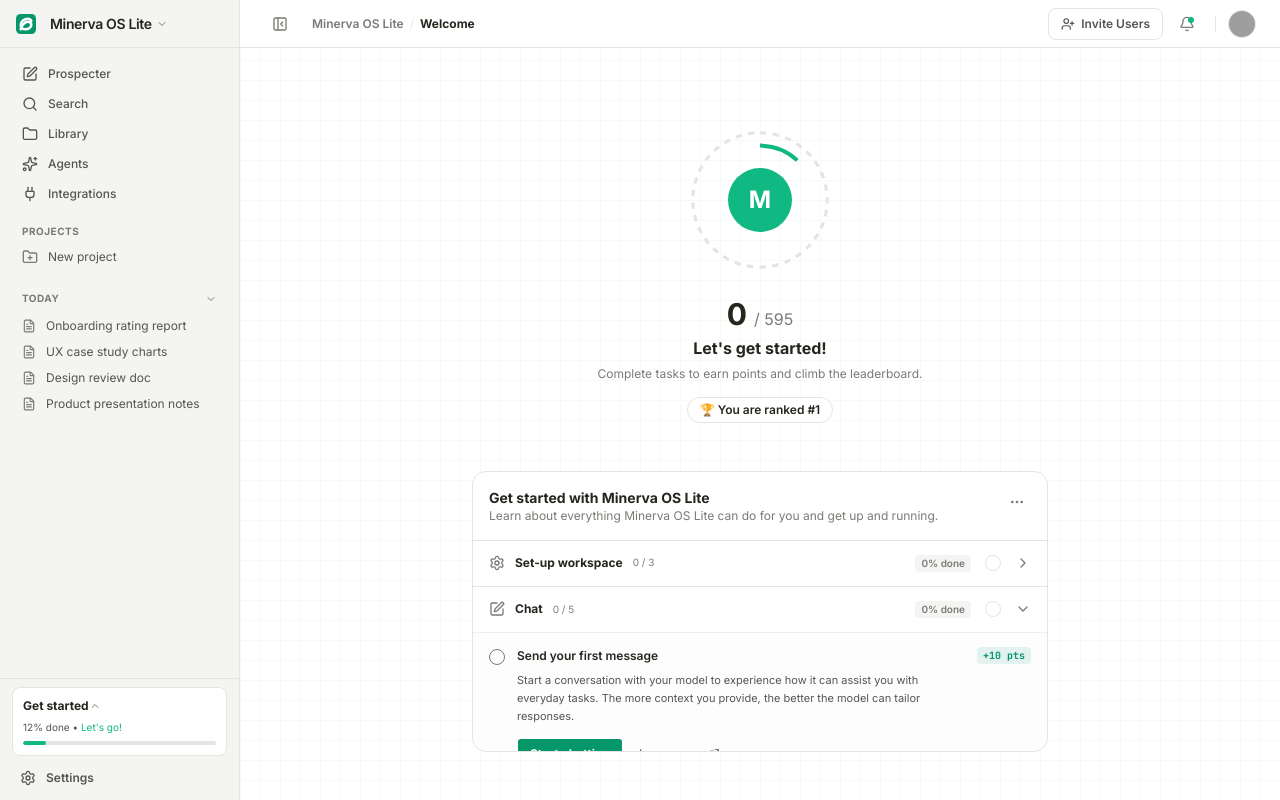
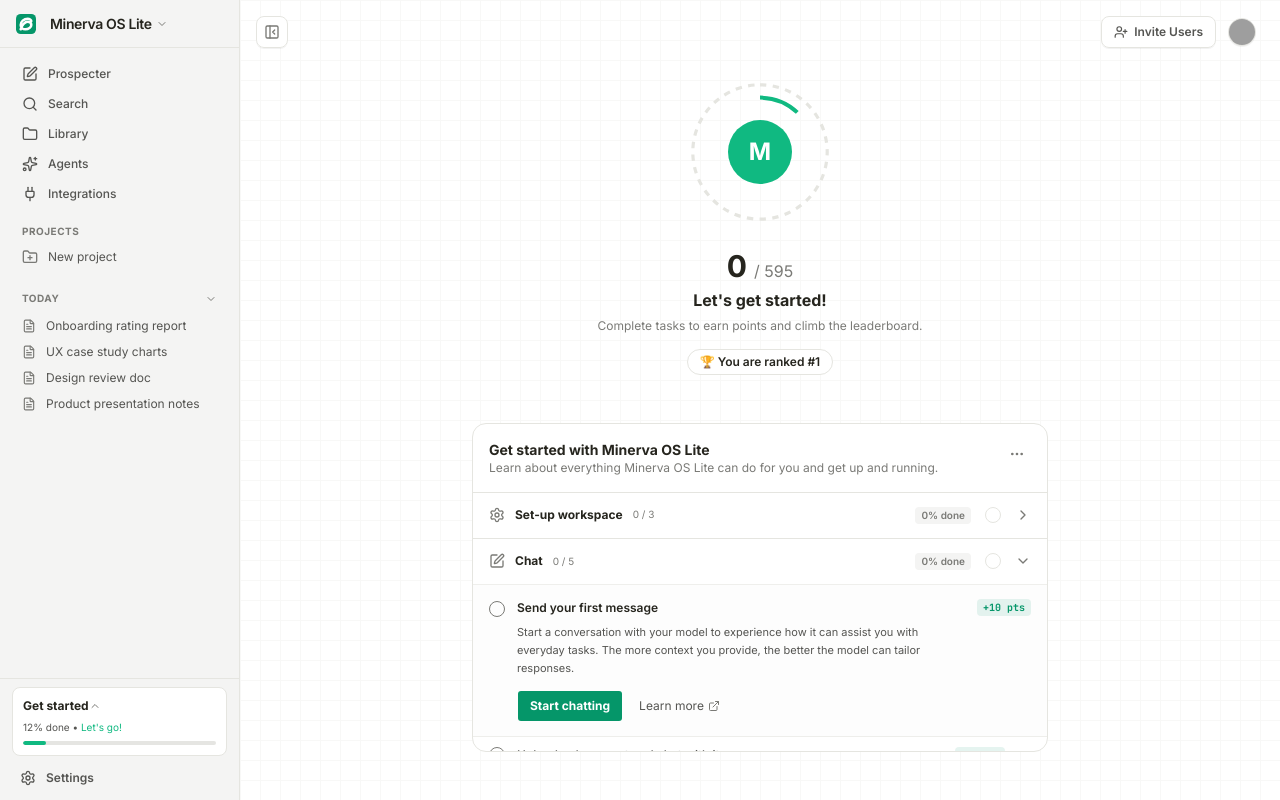
Before and after one commit to Endsi3g/minerva-os-lite-desktop, a Next.js app: page /welcome in a window 1280 px wide. Built offline with nearby package versions, Linux system fonts and the light colour scheme; grey boxes are pictures that could not be loaded.

Commit message:
feat(welcome): style welcome page floating elements (Invite Users, avatar) in top-right and left-aligned collapse button close to sidebar border

```diff
--- a/app/welcome/page.tsx
+++ b/app/welcome/page.tsx
@@ -19,7 +19,6 @@
   Settings,
   PanelLeftClose,
   UserPlus,
-  Bell,
   Loader2,
   Check,
   Menu
@@ -269,13 +268,12 @@
       {/* Main Page Content Area */}
       <div className="flex-1 flex flex-col justify-between relative overflow-hidden bg-white">
 
-        {/* Unified App Top Header bar */}
-        <header className="flex h-12 items-center justify-between border-b border-[#e5e5e0] bg-white px-6 shrink-0 z-20 relative">
-          <div className="flex items-center gap-4">
+        {/* Floating Collapse Toggle / Menu Button (to the right of the sidebar) */}
+        <div className="absolute top-4 left-4 z-30 flex items-center gap-2">
           <Button
             variant="ghost"
             size="icon"
-              className="lg:hidden h-8 w-8 text-[#7a7a76] hover:text-[#26251e]"
+            className="lg:hidden h-8 w-8 text-[#7a7a76] hover:text-[#26251e] border border-[#e5e5e0] bg-white/80 backdrop-blur-xs shadow-2xs"
             onClick={() => setSidebarOpen(true)}
           >
             <Menu className="h-4 w-4" />
@@ -283,38 +281,26 @@
 
           <button
             onClick={toggleCollapse}
-              className="h-8 w-8 hidden lg:flex items-center justify-center rounded text-[#7a7a76] hover:bg-[#e5e5e2]/60 transition-colors"
+            className="hidden lg:flex h-8 w-8 items-center justify-center rounded-md border border-[#e5e5e0] bg-white/80 backdrop-blur-xs text-[#7a7a76] hover:text-[#26251e] hover:bg-[#e5e5e2]/60 transition-colors shadow-2xs"
             aria-label={isCollapsed ? "Expand sidebar" : "Collapse sidebar"}
           >
             {isCollapsed ? <ChevronRight className="h-4 w-4" /> : <PanelLeftClose className="h-4 w-4" />}
           </button>
-
-            <div className="flex items-center gap-1.5 text-xs font-semibold text-[#7a7a76]">
-              <Link href="/today" className="hover:text-[#26251e]">Minerva OS Lite</Link>
-              <span className="text-[#e5e5e0] font-normal">/</span>
-              <span className="text-[#26251e] font-bold">Welcome</span>
-            </div>
         </div>
 
-          <div className="flex items-center gap-2">
+        {/* Floating Top-Right Actions (Invite Users & Profile) */}
+        <div className="absolute top-4 right-6 flex items-center gap-3 z-30 pointer-events-auto">
           <Button
             onClick={() => setShowInviteModal(true)}
             variant="ghost"
             size="sm"
-              className="h-8 text-xs font-semibold text-[#555552] hover:text-[#26251e] hover:bg-[#e5e5e2]/60 flex items-center gap-1.5 rounded-md px-3 border border-[#e5e5e0]"
+            className="h-8 text-xs font-semibold text-[#555552] hover:text-[#26251e] hover:bg-[#e5e5e2]/60 flex items-center gap-1.5 rounded-md px-3 border border-[#e5e5e0] bg-white/80 backdrop-blur-xs shadow-2xs"
           >
             <UserPlus className="h-3.5 w-3.5" />
             <span>Invite Users</span>
           </Button>
 
-            <Button variant="ghost" size="icon" className="text-[#7a7a76] hover:text-[#26251e] h-8 w-8 relative">
-              <Bell className="h-4 w-4" />
-              <span className="absolute top-2 right-2 h-1.5 w-1.5 rounded-full bg-[#10b981]" />
-            </Button>
-
-            <div className="h-4 w-px bg-[#e5e5e0] mx-1" />
-
-            <div className="h-7 w-7 rounded-full overflow-hidden border border-[#e5e5e0] bg-[#e5e5e2] flex items-center justify-center shrink-0">
+          <div className="h-7 w-7 rounded-full overflow-hidden border border-[#e5e5e0] bg-[#e5e5e2] flex items-center justify-center shrink-0 shadow-2xs">
             <img
               src="https://images.unsplash.com/photo-1534528741775-53994a69daeb?auto=format&fit=facearea&facepad=2&w=256&h=256&q=80"
               alt="Profile"
@@ -322,7 +308,6 @@
             />
           </div>
         </div>
-        </header>
 
         {/* Inner Grid Pattern Decorative background */}
         <div
```
Lines whose indentation alone changed are shown as unchanged.
